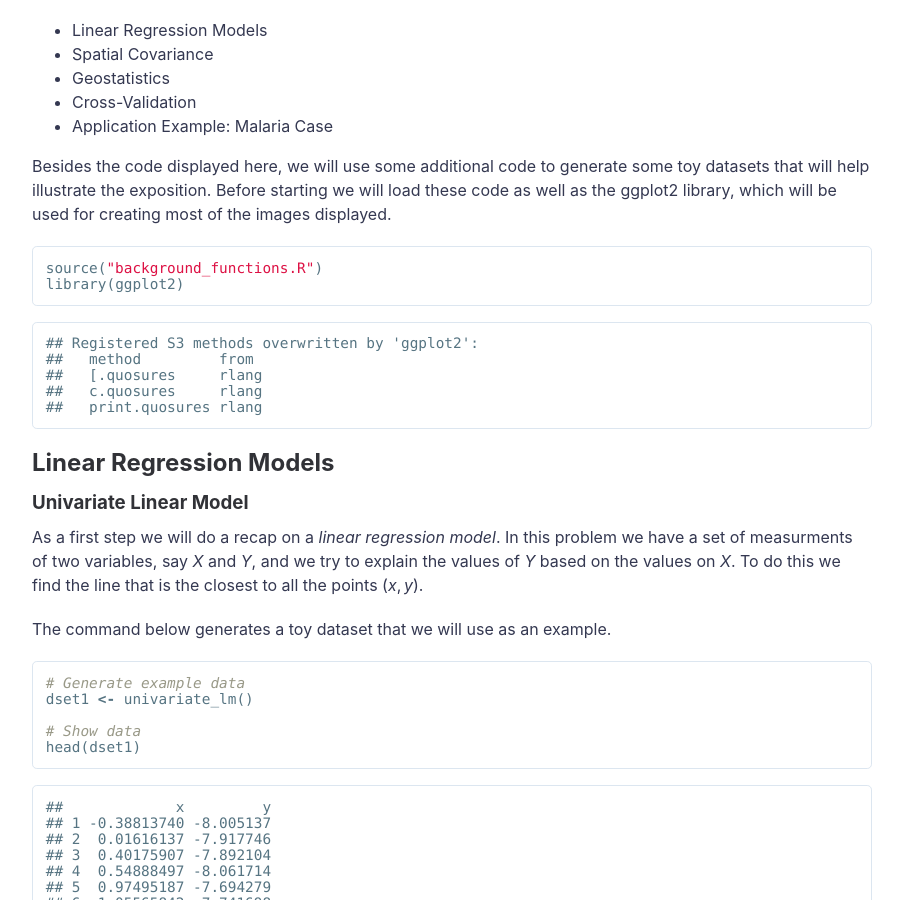
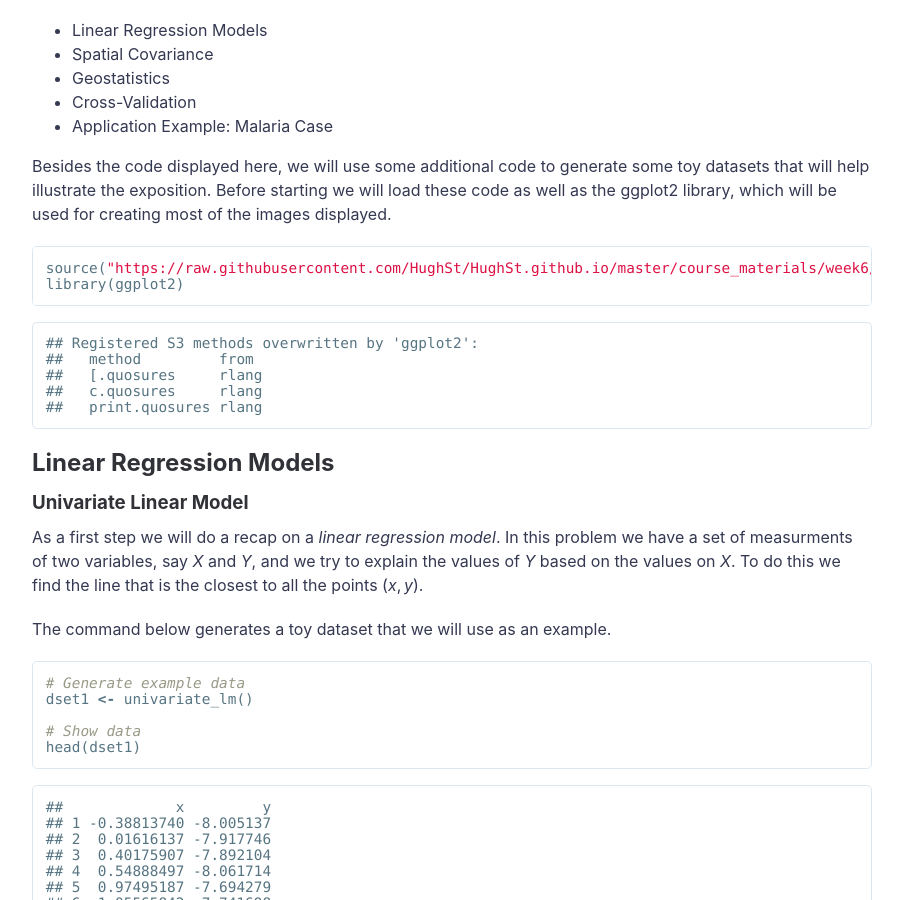
Before and after one commit to HughSt/HughSt.github.io, a Jekyll site: the page built from _posts/2017-10-11-week-6.md, in a window 1280 px wide and 900 px high, scrolled down 818 px. Shown: the whole window, without its empty margins (188-1091 px from the left). Built offline with Jekyll 4.4.1, drawn with Linux system fonts in a browser that asks for light colours; some of the changed lines change nothing that is shown.

Commit message:
source background_functions code from git

````diff
--- a/_posts/2017-10-11-week-6.md
+++ b/_posts/2017-10-11-week-6.md
@@ -20,7 +20,7 @@ In this session we will introduce some concepts of spatial regression. We will f
 Besides the code displayed here, we will use some additional code to generate some toy datasets that will help illustrate the exposition. Before starting we will load these code as well as the ggplot2 library, which will be used for creating most of the images displayed.
 
 ``` r
-source("background_functions.R")
+source("https://raw.githubusercontent.com/HughSt/HughSt.github.io/master/course_materials/week6/Lab_files/R%20Files/background_functions.R")
 library(ggplot2)
 ```
 
````
